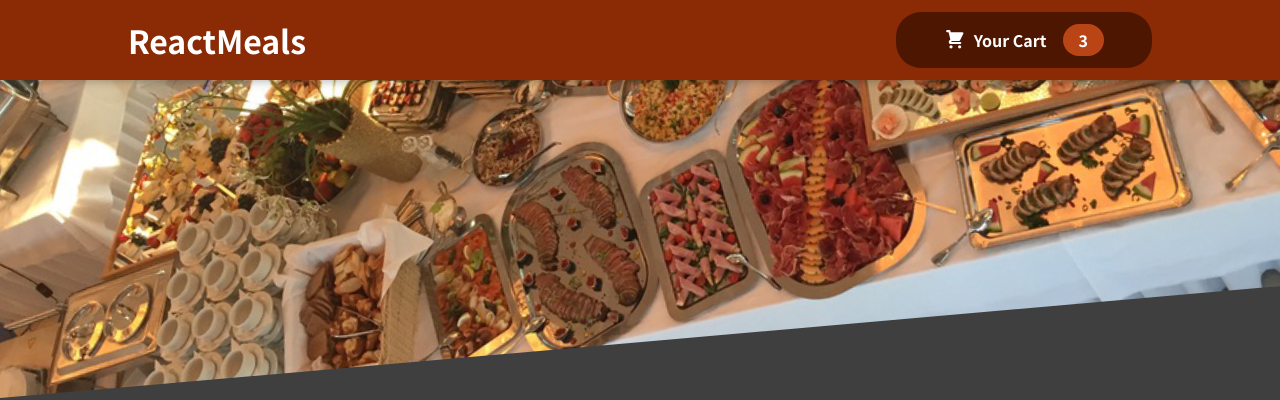
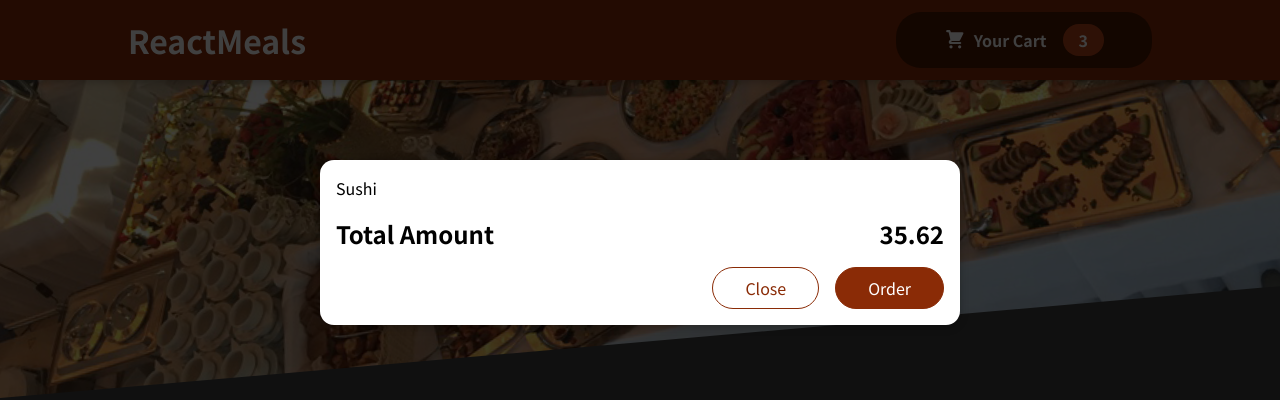
Before and after one commit to jasonmic2000/React-Meal-Ordering, a React (Create React App) app: page / in a window 1280 px wide. Shown: the top 400 px of the page. Built offline with nearby package versions, Linux system fonts and the light colour scheme.

Commit message:
Cart Modal

```diff
--- a/public/index.html
+++ b/public/index.html
@@ -28,6 +28,7 @@
   </head>
   <body>
     <noscript>You need to enable JavaScript to run this app.</noscript>
+    <div id="overlays"></div>
     <div id="root"></div>
     <!--
       This HTML file is a template.
--- a/src/App.js
+++ b/src/App.js
@@ -1,10 +1,12 @@
 import React from "react";
 import Header from "./components/Layout/Header";
 import Meals from "./components/Meals/Meals";
+import Cart from "./components/Cart/Cart";
 
 function App() {
   return (
     <React.Fragment>
+      <Cart />
       <Header />
       <main>
         <Meals />
--- a/src/components/Cart/Cart.js
+++ b/src/components/Cart/Cart.js
@@ -1,3 +1,4 @@
+import Modal from "../UI/Modal";
 import classes from "./Cart.module.css";
 
 const Cart = (props) => {
@@ -6,17 +7,17 @@
   ].map((item) => <li>{item.name}</li>)}</ul>;
 
   return (
-    <div>
+    <Modal>
       {cartItems}
       <div className={classes.total}>
         <span>Total Amount</span>
         <span>35.62</span>
       </div>
-      <div className={classes.action}>
+      <div className={classes.actions}>
         <button className={classes['button--alt']}>Close</button>
         <button className={classes.button}>Order</button>
       </div>
-    </div>
+    </Modal>
   );
 };
 
--- /dev/null
+++ b/src/components/UI/Modal.js
@@ -0,0 +1,31 @@
+import React from "react";
+import ReactDOM from "react-dom";
+import classes from "./Modal.module.css";
+
+const Backdrop = (props) => {
+  return <div className={classes.backdrop} />;
+};
+
+const ModalOverlay = (props) => {
+  return (
+    <div className={classes.modal}>
+      <div className={classes.content}>{props.children}</div>
+    </div>
+  );
+};
+
+const portalElement = document.getElementById("overlays");
+
+const Modal = (props) => {
+  return (
+    <React.Fragment>
+      {ReactDOM.createPortal(<Backdrop />, portalElement)}
+      {ReactDOM.createPortal(
+        <ModalOverlay>{props.children}</ModalOverlay>,
+        portalElement
+      )}
+    </React.Fragment>
+  );
+};
+
+export default Modal;
--- /dev/null
+++ b/src/components/UI/Modal.module.css
@@ -0,0 +1,40 @@
+.backdrop {
+  position: fixed;
+  top: 0;
+  left: 0;
+  width: 100%;
+  height: 100vh;
+  z-index: 20;
+  background-color: rgba(0, 0, 0, 0.75);
+}
+
+.modal {
+  position: fixed;
+  top: 20vh;
+  left: 5%;
+  width: 90%;
+  background-color: white;
+  padding: 1rem;
+  border-radius: 14px;
+  box-shadow: 0 2px 8px rgba(0, 0, 0, 0.25);
+  z-index: 30;
+  animation: slide-down 300ms ease-out forwards;
+}
+
+@media (min-width: 768px) {
+  .modal {
+    width: 40rem;
+    left: calc(50% - 20rem);
+  }
+}
+
+@keyframes slide-down {
+  from {
+    opacity: 0;
+    transform: translateY(-3rem);
+  }
+  to {
+    opacity: 1;
+    transform: translateY(0);
+  }
+}
```
